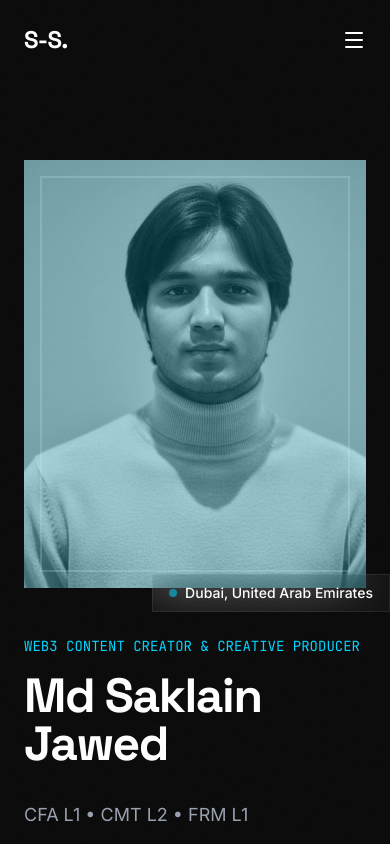
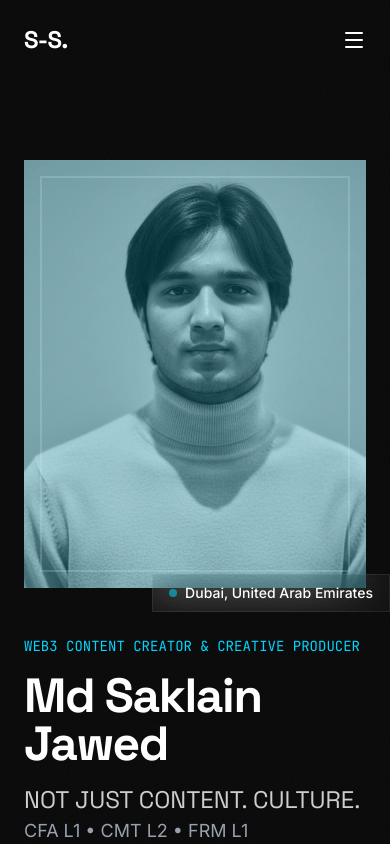
Before and after one commit to Yusuf-469/new-portfolio, a Next.js app: page / in a window 390 px wide. Shown: the top 844 px of the page. Built offline with nearby package versions, Linux system fonts and the light colour scheme.

Commit message:
feat(CMS): Add headline field to About section

```diff
--- a/app/components/AboutPanel.tsx
+++ b/app/components/AboutPanel.tsx
@@ -68,7 +68,7 @@ export function AboutPanel() {
               transition={{ duration: 0.6, delay: 0.2 }}
               viewport={{ once: true }}
             >
-              Bridging finance expertise with creative execution for Web3 brands.
+              {about.headline || "Bridging finance expertise with creative execution for Web3 brands."}
             </motion.h2>
 
             <motion.p
--- a/app/components/AdminPanel.tsx
+++ b/app/components/AdminPanel.tsx
@@ -83,6 +83,7 @@ export default function AdminPanel({ isOpen, onClose }: AdminPanelProps) {
   });
 
   const [aboutForm, setAboutForm] = useState({
+    headline: data.about.headline,
     bio: data.about.bio,
     location: data.about.location,
     yearsExperience: data.about.yearsExperience,
@@ -658,6 +659,15 @@ export default function AdminPanel({ isOpen, onClose }: AdminPanelProps) {
               <h2 className="text-lg text-white font-semibold">About Section</h2>
               <div className="bg-[#1A1A1A] rounded-xl p-6 border border-white/10 space-y-4">
                 <div>
+                  <label className="block text-sm text-gray-400 mb-2">Headline</label>
+                  <input
+                    type="text"
+                    value={aboutForm.headline}
+                    onChange={(e) => setAboutForm({ ...aboutForm, headline: e.target.value })}
+                    className="w-full bg-[#0A0A0A] border border-white/10 rounded-lg px-4 py-3 text-white placeholder-gray-500 focus:outline-none focus:border-[#00D4FF]"
+                  />
+                </div>
+                <div>
                   <label className="block text-sm text-gray-400 mb-2">Bio</label>
                   <textarea
                     value={aboutForm.bio}
--- a/app/components/HeroPanel.tsx
+++ b/app/components/HeroPanel.tsx
@@ -141,13 +141,25 @@ export function HeroPanel() {
             </motion.p>
 
             <motion.h1
-              className="display-text text-5xl lg:text-7xl xl:text-8xl leading-none mb-8"
+              className="display-text text-5xl lg:text-7xl xl:text-8xl leading-none mb-4"
               initial={{ opacity: 0, y: 30 }}
               animate={{ opacity: 1, y: 0 }}
               transition={{ delay: 0.4 }}
             >
-              <span className="block text-white">{hero.title || displayText}</span>
+              <span className="block text-white">Md Saklain Jawed</span>
             </motion.h1>
+
+            {/* Animated Tagline */}
+            <motion.div
+              className="overflow-hidden"
+              initial={{ opacity: 0, y: 20 }}
+              animate={{ opacity: 1, y: 0 }}
+              transition={{ delay: 0.5 }}
+            >
+              <h2 className="text-2xl lg:text-4xl font-display text-white/80">
+                {displayText}
+              </h2>
+            </motion.div>
 
             <motion.p
               className="text-lg text-gray-400 max-w-xl mb-8 leading-relaxed"
--- a/lib/cms/types.ts
+++ b/lib/cms/types.ts
@@ -44,6 +44,7 @@ export interface PortfolioData {
     linkedin: string;
   };
   about: {
+    headline: string;
     bio: string;
     location: string;
     yearsExperience: string;
@@ -112,7 +113,8 @@ export const DEFAULT_PORTFOLIO_DATA: PortfolioData = {
     linkedin: "linkedin.com/in/md-saklain-jawed",
   },
   about: {
-    bio: "Creating 3D animations, AI-generated videos, and crypto-native content for Web3 brands. Bridging finance expertise with creative execution for Web3 brands.",
+    headline: "Bridging finance expertise with creative execution for Web3 brands.",
+    bio: "Creating 3D animations, AI-generated videos, and crypto-native content for Web3 brands.",
     location: "Dubai, UAE",
     yearsExperience: "3+",
     projectsCompleted: "50+",
```
